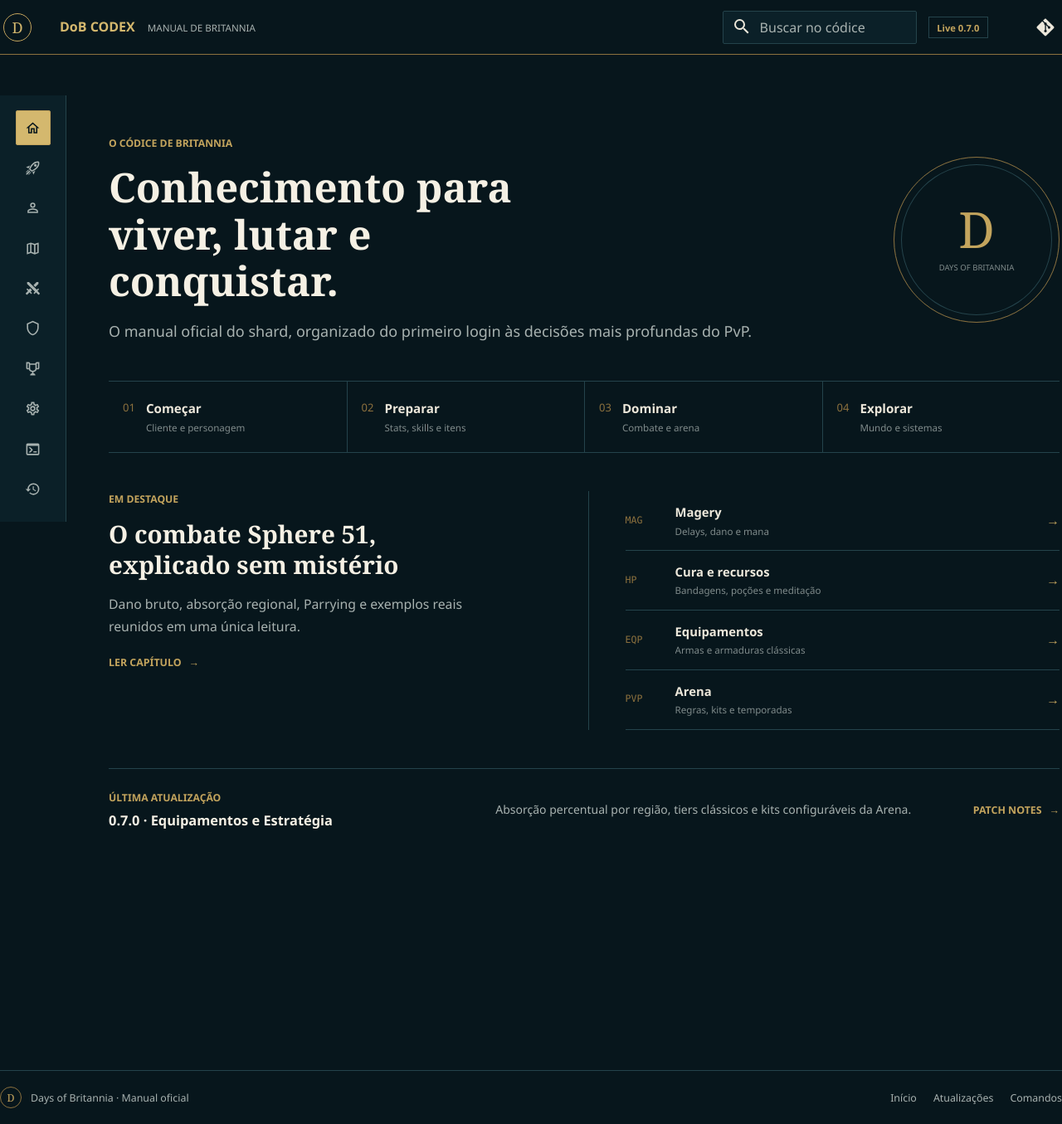
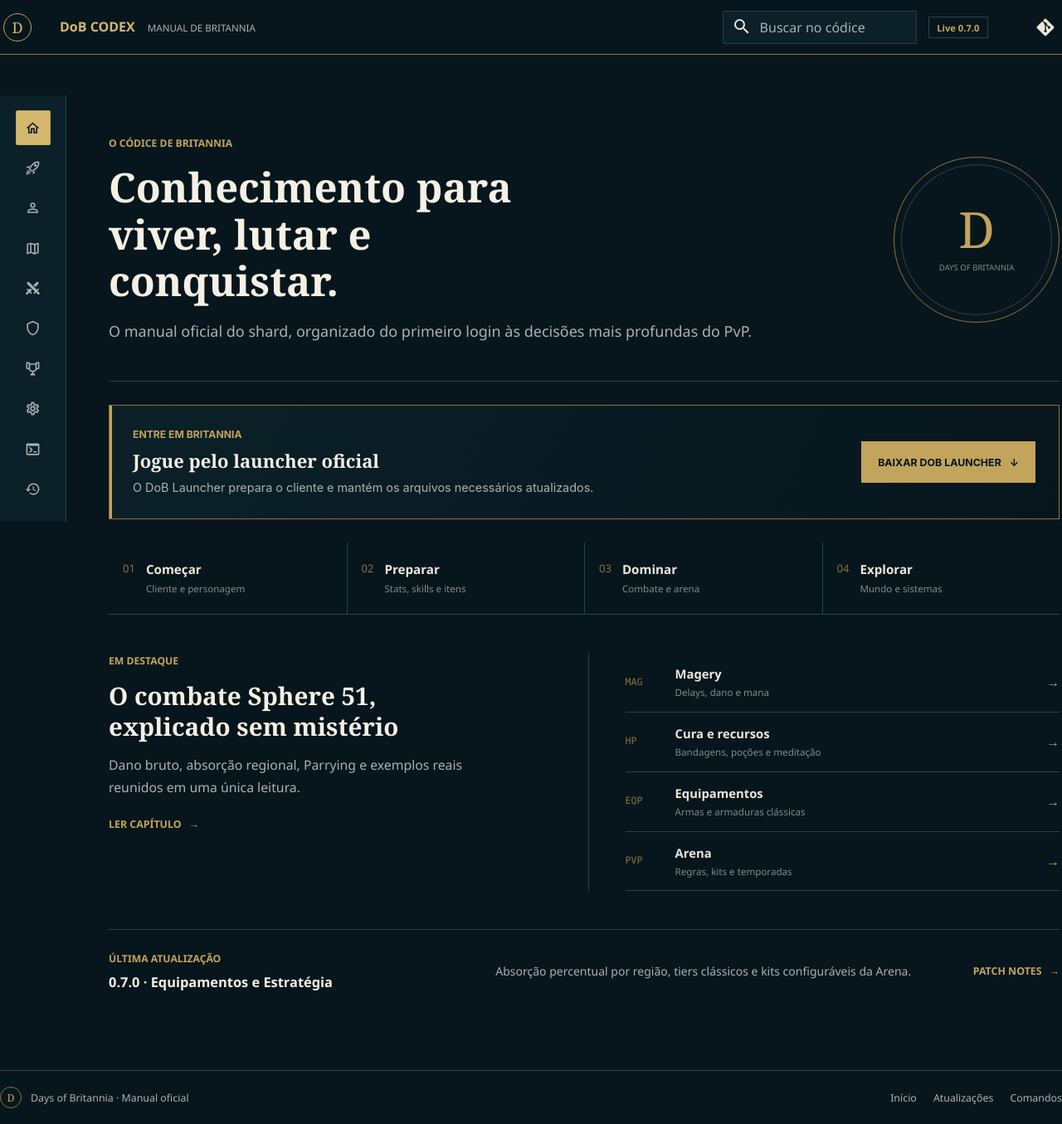
Before and after one commit to vktw/days-of-britannia-pvp-wiki, an MkDocs documentation site: the page built from docs/index.md, in a window 1280 px wide and 1355 px high. Shown: the whole window at 83% size. Built offline with MkDocs 1.6.1 and Material for MkDocs 9.7.7, drawn with Linux system fonts in a browser that asks for light colours; comment, search, counter and statistics services are not loaded.

Commit message:
feat: publish launcher-first Atlas experience

```diff
--- a/docs/index.md
+++ b/docs/index.md
@@ -15,6 +15,17 @@ hide:
     <small>DAYS OF BRITANNIA</small>
   </div>
 </section>
+
+<aside class="dob-atlas-launcher" aria-labelledby="dob-launcher-title">
+  <div>
+    <p class="dob-atlas-kicker">ENTRE EM BRITANNIA</p>
+    <h2 id="dob-launcher-title">Jogue pelo launcher oficial</h2>
+    <p>O DoB Launcher prepara o cliente e mantém os arquivos necessários atualizados.</p>
+  </div>
+  <a href="https://downloads.dobshard.com/launcher/latest/DoBLauncher.exe">
+    BAIXAR DOB LAUNCHER <span aria-hidden="true">↓</span>
+  </a>
+</aside>
 
 <nav class="dob-atlas-journeys" aria-label="Jornadas da wiki">
   <a href="primeiros-passos/">
--- a/docs/stylesheets/extra.css
+++ b/docs/stylesheets/extra.css
@@ -695,6 +695,54 @@ body {
   font-size: 0.48rem;
 }
 
+.dob-atlas-launcher {
+  display: grid;
+  grid-template-columns: minmax(0, 1fr) auto;
+  gap: 2rem;
+  align-items: center;
+  margin: 1.4rem 0;
+  padding: 1.25rem 1.4rem;
+  border: 1px solid var(--dob-gold-muted);
+  background: linear-gradient(115deg, var(--dob-surface), transparent);
+  box-shadow: inset 3px 0 0 var(--dob-gold);
+}
+
+.md-typeset .dob-atlas-launcher h2 {
+  margin: 0.28rem 0 0.25rem;
+  padding: 0;
+  color: var(--dob-text-strong);
+  border: 0;
+  font-size: 1.1rem;
+}
+
+.dob-atlas-launcher p:last-child {
+  margin: 0;
+  color: var(--dob-text-muted);
+  font-size: 0.72rem;
+}
+
+.md-typeset .dob-atlas-launcher > a {
+  display: inline-flex;
+  min-height: 2.5rem;
+  padding: 0.7rem 1rem;
+  align-items: center;
+  justify-content: center;
+  gap: 0.5rem;
+  color: var(--dob-bg);
+  background: var(--dob-gold);
+  font-size: 0.62rem;
+  font-weight: 700;
+  text-decoration: none;
+  transition: background-color 140ms ease, transform 140ms ease;
+}
+
+.md-typeset .dob-atlas-launcher > a:hover,
+.md-typeset .dob-atlas-launcher > a:focus-visible {
+  color: var(--dob-bg);
+  background: var(--dob-gold-hover);
+  transform: translateY(-1px);
+}
+
 .dob-atlas-journeys {
   display: grid;
   grid-template-columns: repeat(4, minmax(0, 1fr));
@@ -1219,6 +1267,16 @@ body {
     grid-template-columns: repeat(2, minmax(0, 1fr));
   }
 
+  .dob-atlas-launcher {
+    grid-template-columns: 1fr;
+    gap: 1rem;
+    padding: 1.1rem;
+  }
+
+  .md-typeset .dob-atlas-launcher > a {
+    width: 100%;
+  }
+
   .md-typeset .dob-atlas-journeys > a:nth-child(3) {
     border-left: 0;
   }
```
Also changed, not shown: AGENTS.md (added, +122 -0 lines), README.md (+4 -0 lines), docs/primeiros-passos/conexao.md (+8 -10 lines), docs/primeiros-passos/index.md (+2 -2 lines), internal/agent-first-guide.md (added, +299 -0 lines).
